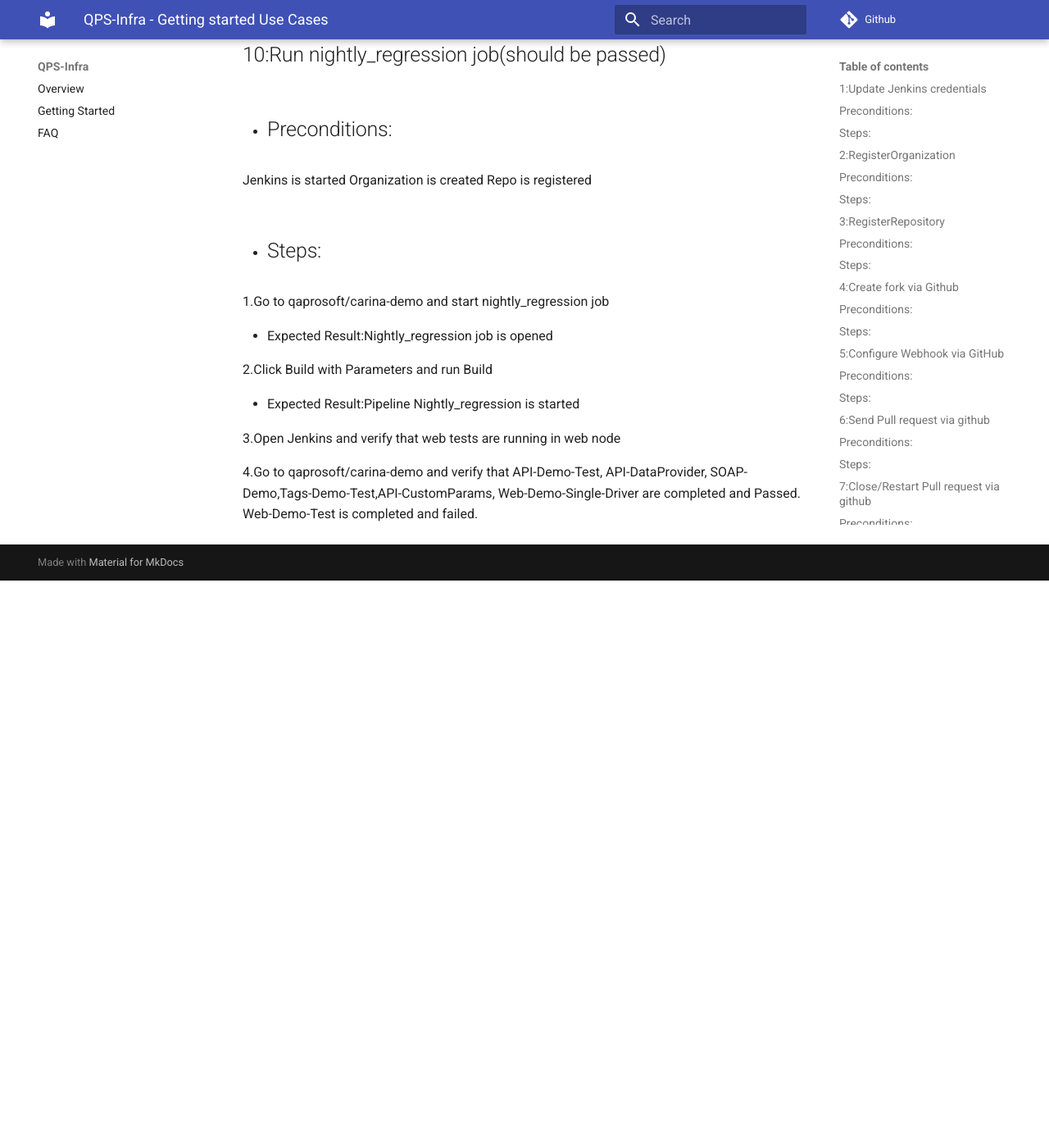
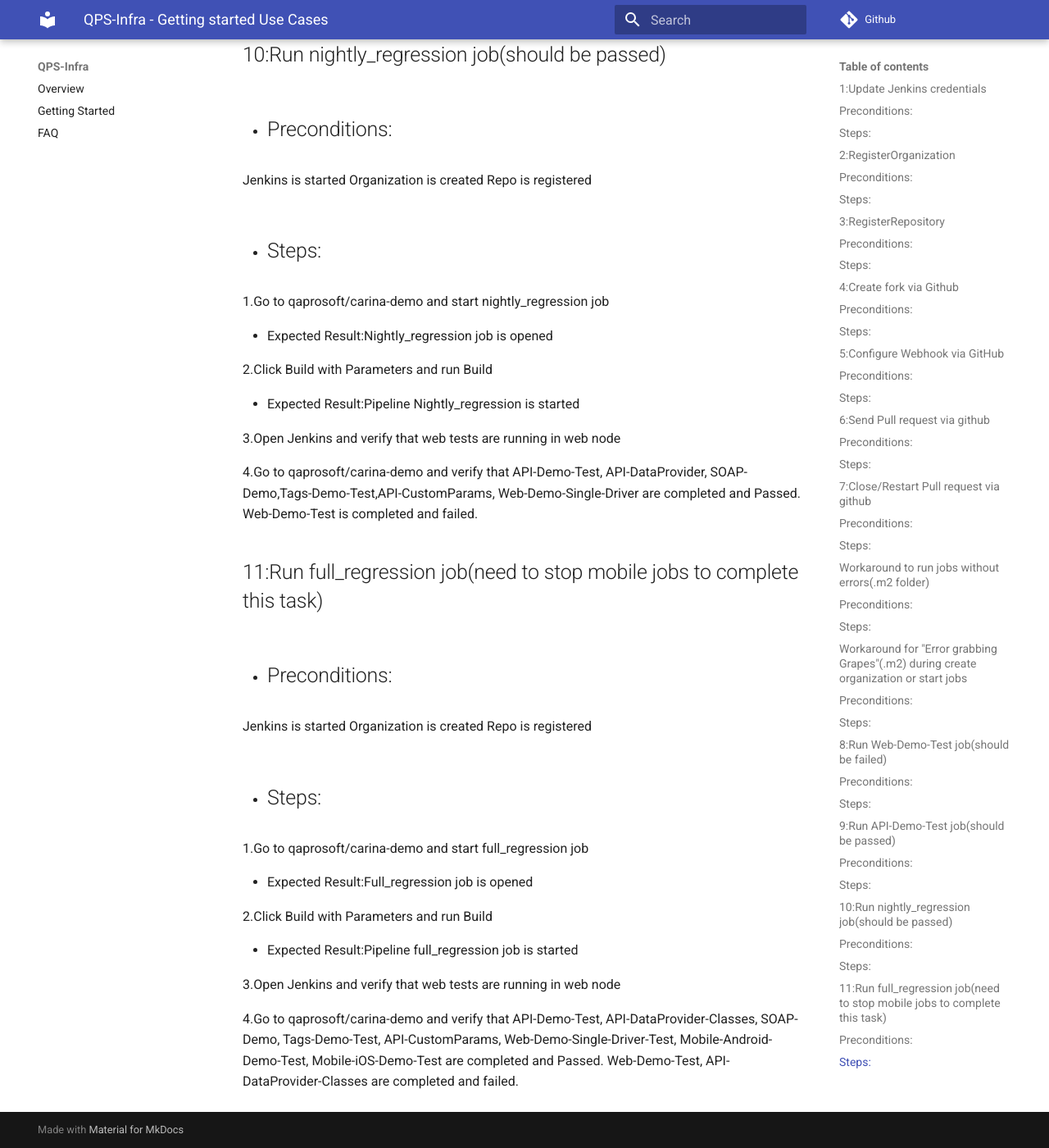
Before and after one commit to zebrunner/community-edition, an MkDocs documentation site: the page built from docs/usage.md, in a window 1280 px wide and 1400 px high, scrolled down 7773 px. Shown: the whole window at 82% size. Built offline with MkDocs 1.6.1 and Material for MkDocs 9.7.7, drawn with Linux system fonts in a browser that asks for light colours; comment, search, counter and statistics services are not loaded; old or Windows-style settings are respelled for this version of MkDocs; before the commit the page ends 8481 px from its top, so only the background shows below that.

Commit message:
Update usage.md

```diff
--- a/docs/usage.md
+++ b/docs/usage.md
@@ -297,3 +297,25 @@
 
 4.Go to qaprosoft/carina-demo and verify that API-Demo-Test, API-DataProvider, SOAP-Demo,Tags-Demo-Test,API-CustomParams, Web-Demo-Single-Driver are completed and Passed.
 Web-Demo-Test is completed and failed.
+
+## 11:Run full_regression job(need to stop mobile jobs to complete this task)
+* ## Preconditions:
+
+Jenkins is started
+Organization is created
+Repo is registered
+
+* ## Steps:
+
+1.Go to qaprosoft/carina-demo and start full_regression job
+
+* Expected Result:Full_regression job is opened
+
+2.Click Build with Parameters and run Build
+
+* Expected Result:Pipeline full_regression job is started
+
+3.Open Jenkins and verify that web tests are running in web node
+
+4.Go to qaprosoft/carina-demo and verify that API-Demo-Test, API-DataProvider-Classes, SOAP-Demo, Tags-Demo-Test, API-CustomParams, Web-Demo-Single-Driver-Test, Mobile-Android-Demo-Test, Mobile-iOS-Demo-Test are completed and Passed.
+Web-Demo-Test, API-DataProvider-Classes are completed and failed.
```
